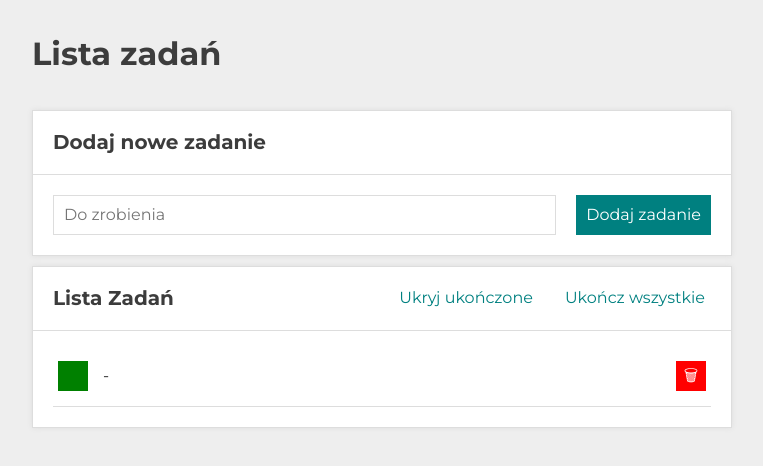
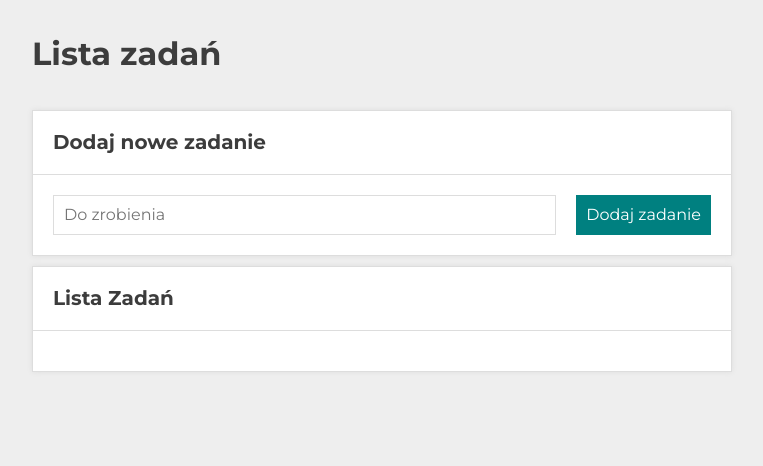
Before and after one commit to RadekBubienko/todos-list-react, a React (Create React App) app: page / in a window 1280 px wide. Shown: the top 466 px of the page, without its empty margins (258-1021 px from the left). Built offline with nearby package versions, Linux system fonts and the light colour scheme.

Commit message:
cleaned tasks board

```diff
--- a/src/App.js
+++ b/src/App.js
@@ -9,9 +9,7 @@ import { useState } from "react";
 
 function App() {
   const [hideDone, setHideDone] = useState(false);
-  const [tasks, setTasks] = useState([
-    {},
-  ]);
+  const [tasks, setTasks] = useState([]);
 
   const toggleHideDone = () => {
     setHideDone(hideDone => !hideDone);
```
